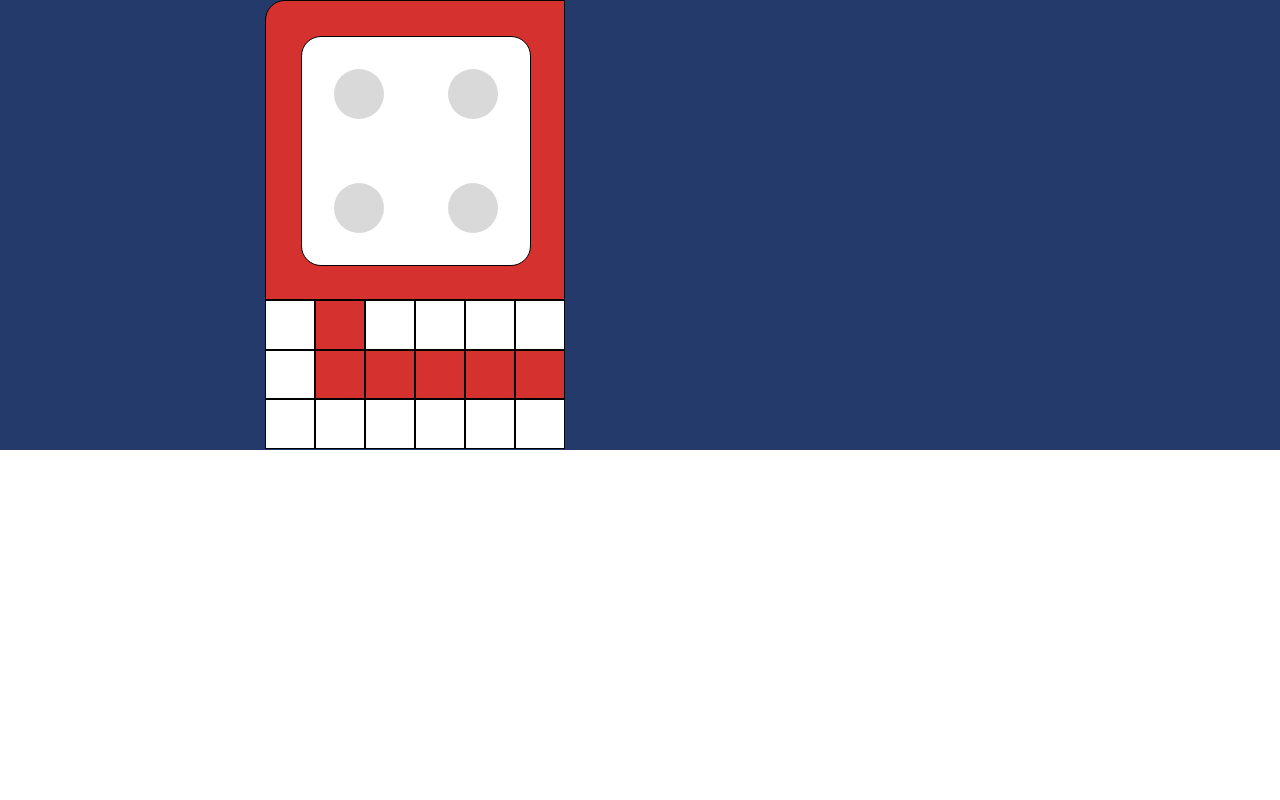
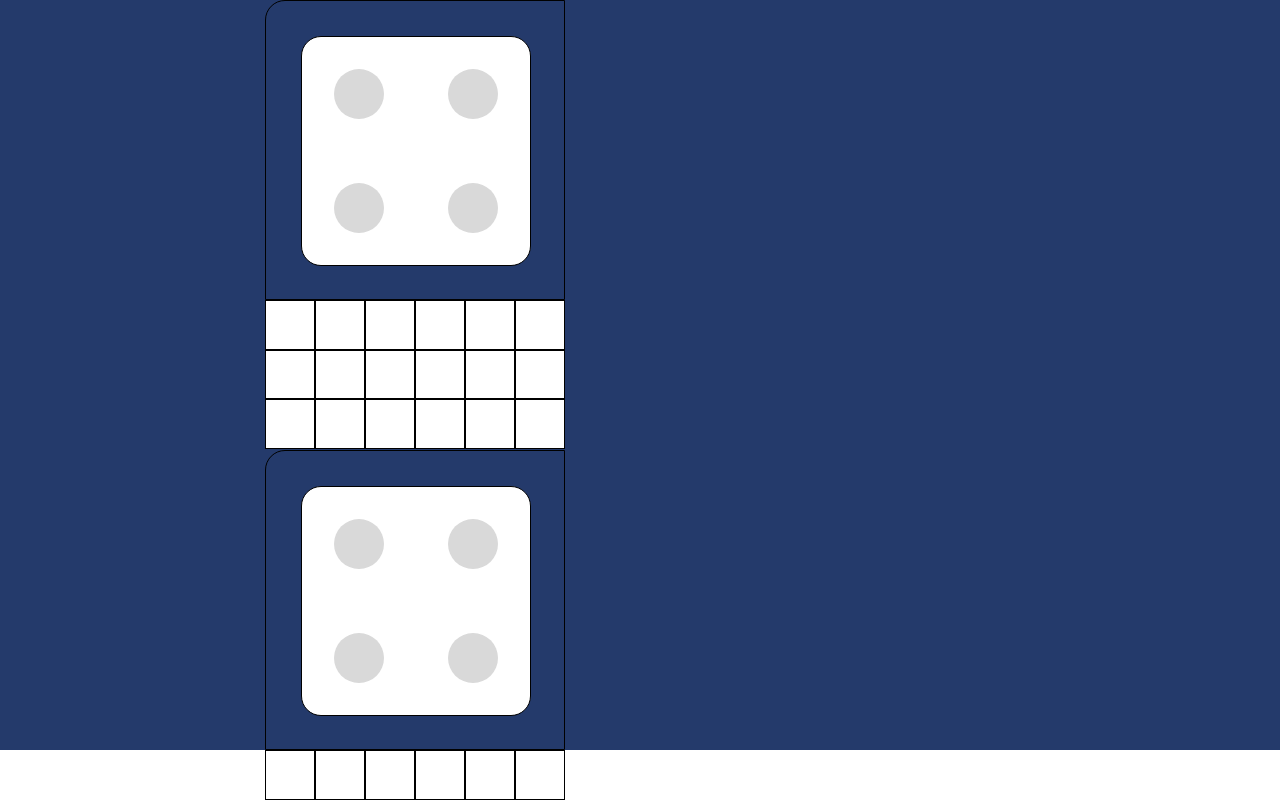
Before and after one commit to LucasRGuimaraes/ludo-app, a Next.js app: page /game in a window 1280 px wide. Shown: the top 800 px of the page. Built offline with nearby package versions, Linux system fonts and the light colour scheme.

Commit message:
Fix playerSide

```diff
--- a/src/screens/game/components/GameBoard/index.tsx
+++ b/src/screens/game/components/GameBoard/index.tsx
@@ -1,45 +1,14 @@
-import { Board, FirstRow, PlayerBase, PlayerSide, PlayerSideBoard, SecondRow, ThirdRow } from "./styles";
+import * as Styles from "./styles";
+import PlayerSide from "../playerSide";
 
 export default function GameBoard () {
 
     return (
-        <Board>
-            <PlayerSide>
-                <PlayerBase>
-                    <div>
-                        <div></div>
-                        <div></div>
-                        <div></div>
-                        <div></div>
-                    </div>
-                </PlayerBase>
-                <PlayerSideBoard>
-                    <FirstRow>
-                        <div></div>
-                        <div></div>
-                        <div></div>
-                        <div></div>
-                        <div></div>
-                        <div></div>
-                    </FirstRow>
-                    <SecondRow>
-                        <div></div>
-                        <div></div>
-                        <div></div>
-                        <div></div>
-                        <div></div>
-                        <div></div>
-                    </SecondRow>
-                    <ThirdRow>
-                        <div></div>
-                        <div></div>
-                        <div></div>
-                        <div></div>
-                        <div></div>
-                        <div></div>
-                    </ThirdRow>
-                </PlayerSideBoard>
-            </PlayerSide>
-        </Board>
+        <Styles.Board>
+            <PlayerSide />
+            <PlayerSide />
+            <PlayerSide />
+            <PlayerSide />
+        </Styles.Board>
     )
 }
--- a/src/screens/game/components/GameBoard/styles.ts
+++ b/src/screens/game/components/GameBoard/styles.ts
@@ -6,93 +6,3 @@ export const Board = styled.div`
     color: white;
     margin: 0 auto;
 `
-
-export const PlayerSide = styled.div`
-    width: 300px;
-    height: 450px;
-`
-
-export const PlayerBase = styled.div`
-    width: 100%;
-    height: 66.6%;
-    background-color: #D4312F;
-    border: 1px solid black;
-    border-radius: 20px 0 0 0;
-    padding: 35px;
-
-    div {
-        width: 230px;
-        height: 230px;
-        background-color: white;
-        border: 1px solid black;
-        border-radius: 20px;
-        display: grid;
-        grid-template-columns: 1fr 1fr;
-        align-items: center;
-        justify-items: center;
-
-        div {
-            border: none;
-            width: 50px;
-            height: 50px;
-            border-radius: 50%;
-            background-color: #D9D9D9;
-        }
-    }
-`
-
-export const PlayerSideBoard = styled.div`
-    width: 100%;
-    height: 33.3%;
-`
-
-export const FirstRow = styled.div`
-    width: 100%;
-    height: 33.3%;
-    background-color: white;
-    display: flex;
-    flex-direction: row;
-
-    div {
-        border: 1px solid black;
-        width: 16.66%;
-        height: 100%;
-    }
-
-    div:nth-child(2) {
-        background-color: #D4312F;
-    }
-`
-
-export const SecondRow = styled.div`
-    width: 100%;
-    height: 33.3%;
-    background-color: white;
-    display: flex;
-    flex-direction: row;
-
-    div {
-        border: 1px solid black;
-        width: 16.66%;
-        height: 100%;
-        background-color: #D4312F;
-    }
-
-    div:nth-child(1) {
-        background-color: white;
-    }
-`
-
-export const ThirdRow = styled.div`
-    width: 100%;
-    height: 33.3%;
-    background-color: white;
-    display: flex;
-    flex-direction: row;
-
-    div {
-        border: 1px solid black;
-        width: 16.66%;
-        height: 100%;
-    }
-`
--- /dev/null
+++ b/src/screens/game/components/playerSide/index.tsx
@@ -0,0 +1,42 @@
+import * as Styles from './styles';
+
+export default function PlayerSide() {
+  return (
+    <Styles.PlayerSide>
+      <Styles.PlayerBase>
+        <div>
+          <div></div>
+          <div></div>
+          <div></div>
+          <div></div>
+        </div>
+      </Styles.PlayerBase>
+      <Styles.PlayerSideBoard>
+        <Styles.FirstRow>
+          <div></div>
+          <div></div>
+          <div></div>
+          <div></div>
+          <div></div>
+          <div></div>
+        </Styles.FirstRow>
+        <Styles.SecondRow>
+          <div></div>
+          <div></div>
+          <div></div>
+          <div></div>
+          <div></div>
+          <div></div>
+        </Styles.SecondRow>
+        <Styles.ThirdRow>
+          <div></div>
+          <div></div>
+          <div></div>
+          <div></div>
+          <div></div>
+          <div></div>
+        </Styles.ThirdRow>
+      </Styles.PlayerSideBoard>
+    </Styles.PlayerSide>
+  );
+}
--- /dev/null
+++ b/src/screens/game/components/playerSide/styles.ts
@@ -0,0 +1,96 @@
+import styled from 'styled-components';
+
+export const PlayerSide = styled.div`
+
+    :root {
+        --player-color: #D4312F;
+    }
+
+    width: 300px;
+    height: 450px;
+`
+
+export const PlayerBase = styled.div`
+    width: 100%;
+    height: 66.6%;
+    background-color: var(--player-color);
+    border: 1px solid black;
+    border-radius: 20px 0 0 0;
+    padding: 35px;
+
+    div {
+        width: 230px;
+        height: 230px;
+        background-color: white;
+        border: 1px solid black;
+        border-radius: 20px;
+        display: grid;
+        grid-template-columns: 1fr 1fr;
+        align-items: center;
+        justify-items: center;
+
+        div {
+            border: none;
+            width: 50px;
+            height: 50px;
+            border-radius: 50%;
+            background-color: #D9D9D9;
+        }
+    }
+`
+
+export const PlayerSideBoard = styled.div`
+    width: 100%;
+    height: 33.3%;
+`
+
+export const FirstRow = styled.div`
+    width: 100%;
+    height: 33.3%;
+    background-color: white;
+    display: flex;
+    flex-direction: row;
+
+    div {
+        border: 1px solid black;
+        width: 16.66%;
+        height: 100%;
+    }
+
+    div:nth-child(2) {
+        background-color: var(--player-color);
+    }
+`
+
+export const SecondRow = styled.div`
+    width: 100%;
+    height: 33.3%;
+    background-color: white;
+    display: flex;
+    flex-direction: row;
+
+    div {
+        border: 1px solid black;
+        width: 16.66%;
+        height: 100%;
+        background-color: var(--player-color);
+    }
+
+    div:nth-child(1) {
+        background-color: white;
+    }
+`
+
+export const ThirdRow = styled.div`
+    width: 100%;
+    height: 33.3%;
+    background-color: white;
+    display: flex;
+    flex-direction: row;
+
+    div {
+        border: 1px solid black;
+        width: 16.66%;
+        height: 100%;
+    }
+`
--- a/src/screens/game/index.tsx
+++ b/src/screens/game/index.tsx
@@ -1,4 +1,4 @@
-import GameBoard from './components/GameBoard'
+import GameBoard from './components/gameBoard'
 import { Container } from './styles'
 
 export default function Game () {
```
